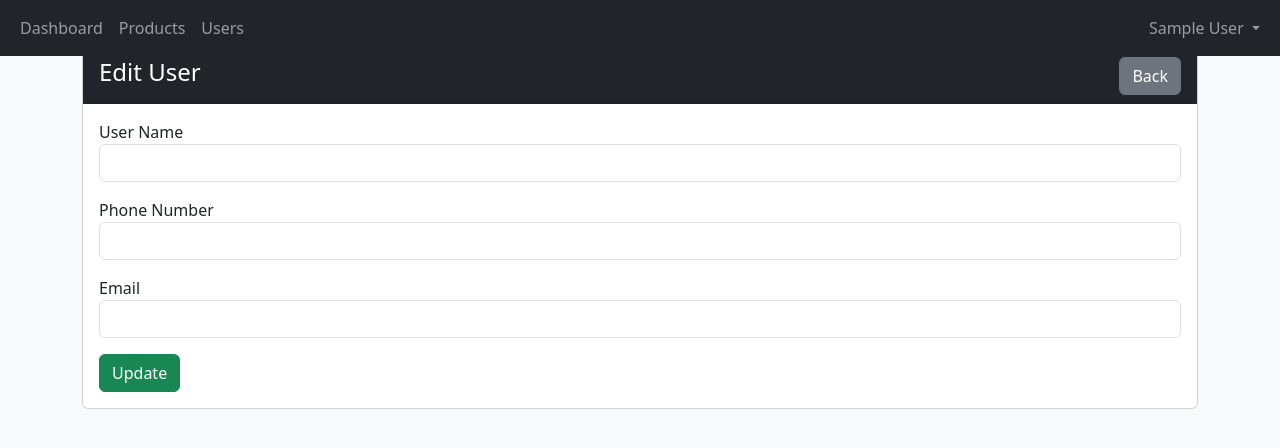
After one commit to KRIKU05/productspage, a PHP site: page /user.edit.php?id=1 in a window 1280 px wide. The commit adds this page. Shown: the top 448 px of the page. Run offline with PHP 8.4, Linux system fonts and the light colour scheme; the visitor is signed in with stand-in values (Sample User, id 1); data that the repository does not hold is empty.

Commit message:
Most prolly Final changes

```diff
--- a/products/dashboard.php
+++ b/products/dashboard.php
@@ -27,8 +27,8 @@ $stmt = $conn->prepare("SELECT COUNT(name) AS count_products FROM products;");
     <meta charset="UTF-8" />
     <meta name="viewport" content="width=device-width, initial-scale=1" />
     <title>Dashboard</title>
-    <script src="https://cdn.jsdelivr.net/npm/bootstrap@5.3.0/dist/js/bootstrap.bundle.min.js"></script>
-    <link href="https://cdn.jsdelivr.net/npm/bootstrap@5.3.0/dist/css/bootstrap.min.css" rel="stylesheet" />
+    <!-- <script src="https://cdn.jsdelivr.net/npm/bootstrap@5.3.0/dist/js/bootstrap.bundle.min.js"></script>
+    <link href="https://cdn.jsdelivr.net/npm/bootstrap@5.3.0/dist/css/bootstrap.min.css" rel="stylesheet" /> -->
 </head>
 <body>
     <div class="container my-5">
--- a/products/header.php
+++ b/products/header.php
@@ -1,13 +1,12 @@
 <?php
-
 session_start();
 if (!isset($_SESSION['user'])) {
     header("Location: login.php");
     exit();
 }
 include "db.php";
-$current_user= $_SESSION['user']
 
+$current_user = $_SESSION['user'];
 
 ?>
 <!DOCTYPE html>
@@ -15,38 +14,58 @@ $current_user= $_SESSION['user']
 <head>
     <meta charset="UTF-8">
     <meta name="viewport" content="width=device-width, initial-scale=1.0">
-    <title>Document</title>
+    <title>Dashboard</title>
     <link href="https://cdn.jsdelivr.net/npm/bootstrap@5.3.3/dist/css/bootstrap.min.css" rel="stylesheet">
     <script src="https://cdn.jsdelivr.net/npm/bootstrap@5.3.3/dist/js/bootstrap.bundle.min.js"></script>
+    <style>
+
+    </style>
 </head>
 <body>
-     <div class="container-mt-3">
 
-        <nav class="navbar navbar-expand-sm bg-dark navbar-dark text-light fixed-top ">
+
+<nav class="navbar navbar-expand-lg navbar-dark bg-dark fixed-top">
     <div class="container-fluid">
-        <ul class="navbar-nav">
-            <li class="nav-item">
-                <a class="nav-link" href="index.php">Crud ops</a>
-            </li>
+
+
+        <button class="navbar-toggler" type="button" data-bs-toggle="collapse" data-bs-target="#navbarContent"
+            aria-controls="navbarContent" aria-expanded="false" aria-label="Toggle navigation">
+            <span class="navbar-toggler-icon"></span>
+        </button>
+
+        <div class="collapse navbar-collapse" id="navbarContent">
+
+
+            <ul class="navbar-nav me-auto mb-2 mb-lg-0">
                 <li class="nav-item">
                     <a class="nav-link" href="dashboard.php">Dashboard</a>
                 </li>
+                <li class="nav-item">
+                    <a class="nav-link" href="index.php">Products</a>
+                </li>
+                <li class="nav-item">
+                    <a class="nav-link" href="user.index.php">Users</a>
+                </li>
             </ul>
-        <div class="d-flex justify-content-between align-items-center">
-        <ul class="navbar-nav ms-auto">
-            <li class="nav-item">
-                <?php echo $_SESSION['name']; ?>
 
 
-</li>
-</ul>&nbsp;
-        <ul class="navbar-nav ms-auto">
-            <li class="nav-item">
-                <a href="logout.php" class="btn btn-danger">Logout</a>
+            <ul class="navbar-nav ms-auto mb-2 mb-lg-0">
+                <li class="nav-item dropdown">
+                    <a class="nav-link dropdown-toggle" href="#" id="userDropdown" role="button"
+                       data-bs-toggle="dropdown" aria-expanded="false">
+                        <?php echo ($_SESSION['name']); ?>
+                    </a>
+                    <ul class="dropdown-menu dropdown-menu-end" aria-labelledby="userDropdown">
+                        <li><a class="dropdown-item" href="profile.php">Profile</a></li>
+                        <li><hr class="dropdown-divider"></li>
+                        <li><a class="dropdown-item text-danger" href="logout.php">Logout</a></li>
+                    </ul>
                 </li>
             </ul>
+
+        </div>
     </div>
 </nav>
-<br>
+
 </body>
 </html>
--- a/products/login.php
+++ b/products/login.php
@@ -61,8 +61,11 @@ if ($_SERVER["REQUEST_METHOD"] == "POST") {
                 <label for="password" class="form-label">Password</label>
                 <input type="password" class="form-control" id="password" name="password" required placeholder="Enter your password">
             </div>
+<div class="row">
+    <div class="col-6"><a href="register.php"><button type="button" class="btn btn-primary w-100">Sign up</button></a></div>
+            <div class="col-6"><button type="submit" class="btn btn-primary w-100">Sign in</button></div>
 
-            <button type="submit" class="btn btn-primary w-100">Login</button>
+        </div>
         </form>
     </div>
 </div>
--- /dev/null
+++ b/products/user.edit.php
@@ -0,0 +1,70 @@
+<?php
+session_start();
+if (!isset($_SESSION['user'])) {
+    header("Location: login.php");
+    exit();
+}
+
+include "db.php";
+include 'header.php';
+
+$id = $_GET['id'];
+$result = $conn->query("SELECT * FROM users WHERE id=$id");
+$user = $result->fetch_assoc();
+
+if ($_SERVER['REQUEST_METHOD'] == 'POST') {
+    $name = $_POST['name'];
+    $number = $_POST['number'];
+    $email = $_POST['email'];
+
+    $sql = "UPDATE users SET name='$name', number='$number', email='$email' WHERE id=$id";
+    if ($conn->query($sql)) {
+        header("Location: user.index.php");
+        exit();
+    }
+}
+?>
+<!DOCTYPE html>
+<html>
+<head>
+    <title>Edit Product</title>
+    <link href="https://cdn.jsdelivr.net/npm/bootstrap@5.3.0/dist/css/bootstrap.min.css" rel="stylesheet">
+</head>
+<body class="bg-light">
+
+<div class="container mt-5">
+    <div class="card">
+        <div class="card-header bg-dark text-white">
+            <div class="d-flex justify-content-between align-items-center">
+            <h4>Edit User</h4>
+            <a href="user.index.php" class="btn btn-secondary">Back</a>
+</div>
+        </div>
+        <div class="card-body">
+            <form method="POST">
+                <div class="mb-3">
+                    <label>User Name</label>
+                    <input type="text" name="name" class="form-control" value="<?= $user['name']; ?>" required>
+                </div>
+                <div class="mb-3">
+                    <label>Phone Number</label>
+                    <input type="text" name="name" class="form-control" value="<?= $user['number']; ?>" required>
+                </div>
+
+                <div class="mb-3">
+                    <label>Email</label>
+                    <input type="text" name="name" class="form-control" value="<?= $user['email']; ?>" required>
+                </div>
+
+
+
+
+                <button type="submit" class="btn btn-success">Update</button>
+                <!-- <a href="index.php" class="btn btn-secondary">Back</a> -->
+            </form>
+        </div>
+    </div>
+</div>
+
+</body>
+</html>
```
Also changed, not shown: products/newuser.php (+11 -2 lines), products/profile.php (added, +49 -0 lines), products/register.php (+8 -5 lines), products/user.index.php (+12 -0 lines), products/user.index.view.php (deleted, +0 -41 lines), products/user.view.php (added, +49 -0 lines), products/view.php (+7 -0 lines). Lines whose indentation alone changed are shown as unchanged.
